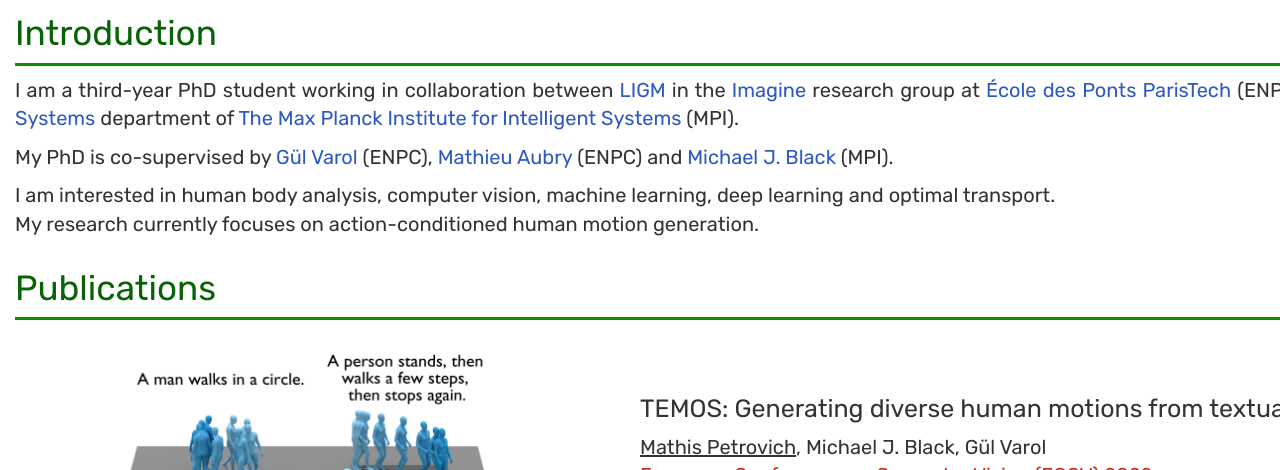
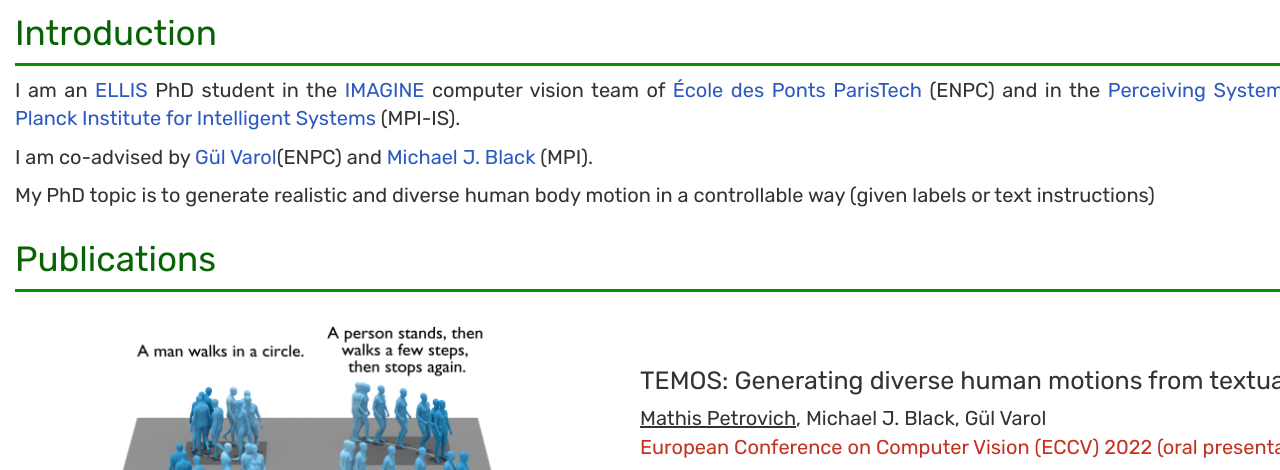
Before and after one commit to Mathux/mathux.github.io, a plain HTML site: page index.html in a window 1280 px wide. Shown: the part 284-754 px from the top of the page. Drawn offline with nearby package versions, Linux system fonts and the light colour scheme; some icons are missing.

Commit message:
update summary, add oral

```diff
--- a/index.html
+++ b/index.html
@@ -58,13 +58,13 @@
   <div class="row" style="text-align:left; margin-top:1rem">
     <div class="col-xs-12">
       <p>
-      I am a third-year PhD student working in collaboration between <a href="http://ligm.u-pem.fr/accueil/">LIGM</a> in the <a href="https://imagine.enpc.fr">Imagine</a> research group at
-      <a href="https://www.ecoledesponts.fr/en">&Eacute;cole des Ponts ParisTech</a> (ENPC) and the <a href="https://ps.is.mpg.de/">Perceiving Systems</a> department of <a href="https://is.mpg.de/">The Max Planck Institute for Intelligent Systems</a> (MPI). </p>
-      <p>
-      My PhD is co-supervised by <a href="https://www.robots.ox.ac.uk/~gul/" target="_blank">G&uumll Varol</a> (ENPC), <a href="https://imagine.enpc.fr/~aubrym/" target="_blank">Mathieu Aubry</a> (ENPC) and <a href="https://ps.is.mpg.de/~black" target="_blank">Michael J. Black</a> (MPI).
+	I am an <a href="https://ellis.eu/" target="_blank">ELLIS</a> PhD student in the <a href="https://imagine.enpc.fr" target="_blank">IMAGINE</a> computer vision team of <a href="https://www.ecoledesponts.fr/en" target="_blank">&Eacute;cole des Ponts ParisTech</a> (ENPC) and in the <a href="https://ps.is.mpg.de/" target="_blank">Perceiving Systems</a> Department of <a href="https://is.mpg.de/" target="_blank">Max Planck Institute for Intelligent Systems</a> (MPI-IS).
       </p>
       <p>
-	I am interested in human body analysis, computer vision, machine learning, deep learning and optimal transport. <br> My research currently focuses on action-conditioned human motion generation.
+	I am co-advised by <a href="https://imagine.enpc.fr/~varolg/" target="_blank">G&uumll Varol</a>(ENPC) and <a href="https://ps.is.mpg.de/~black" target="_blank">Michael J. Black</a> (MPI).
+      </p>
+      <p>
+	My PhD topic is to generate realistic and diverse human body motion in a controllable way (given labels or text instructions)
       </p>
     </div>
   </div>
@@ -83,7 +83,8 @@
       <h4>TEMOS: Generating diverse human motions from textual descriptions</h4>
       <p>
 	<u>Mathis Petrovich</u>, Michael J. Black, G&uumll Varol <br>
-      <span>European Conference on Computer Vision (ECCV) 2022</span>
+	<span>European Conference on Computer Vision (ECCV) 2022 </span>
+	<span> (oral presentation) </span>
       </p>
       <b>
 	<a href="https://arxiv.org/abs/2204.14109">Paper</a>
```
